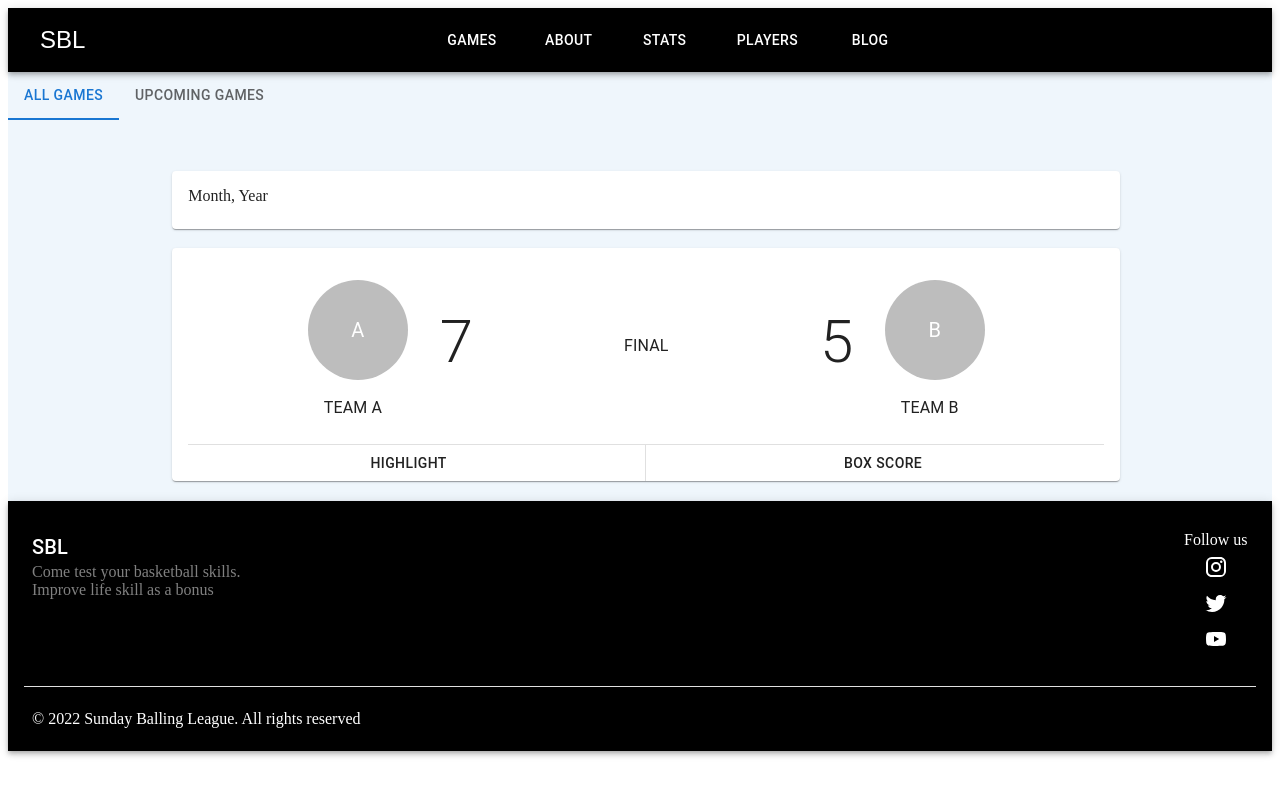
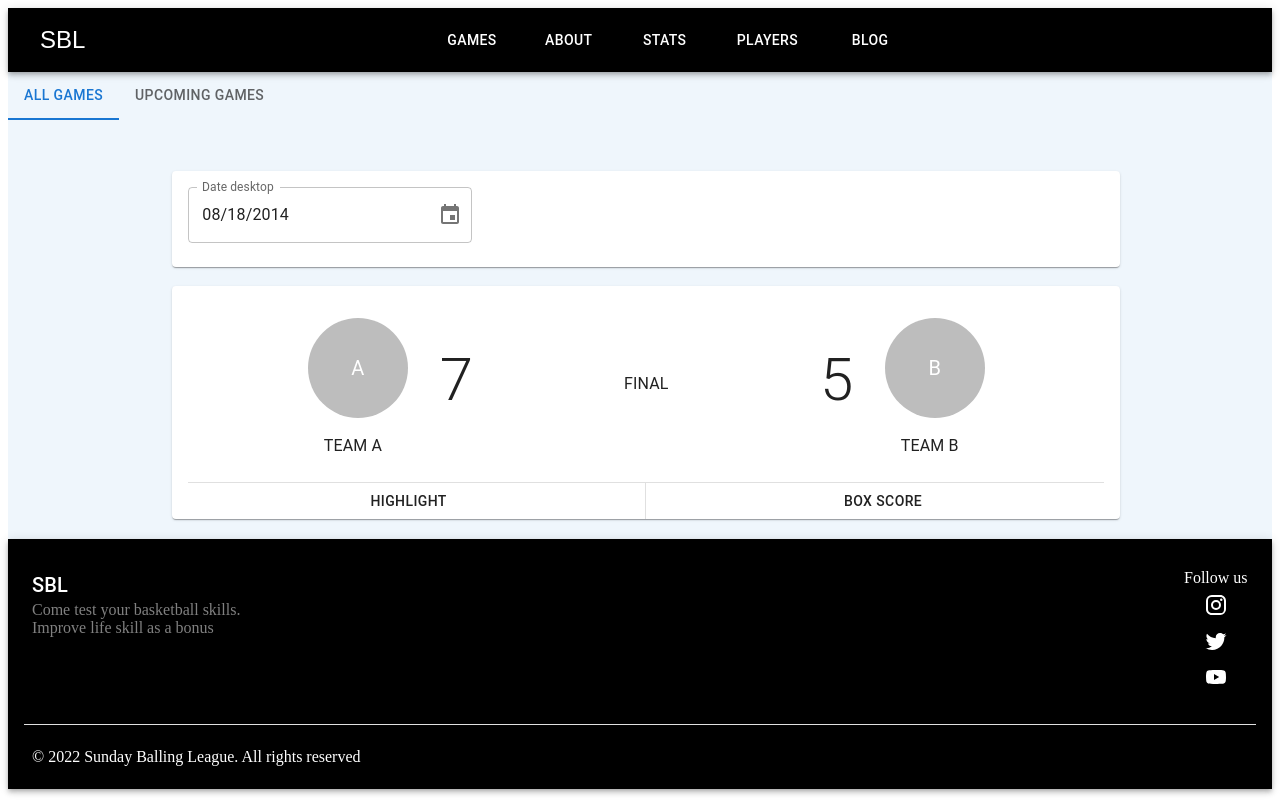
Before and after one commit to walethesolution/SBL, a React (Create React App) app in the folder sbl-frontend/: page /games in a window 1280 px wide. Built offline with nearby package versions, Linux system fonts and the light colour scheme.

Commit message:
Add date on games page

```diff
--- a/sbl-frontend/src/components/blog/index.tsx
+++ b/sbl-frontend/src/components/blog/index.tsx
@@ -1,4 +1,4 @@
-import { Box, Grid, Typography, Tabs, Tab } from "@mui/material";
+import { Box, Grid, Typography } from "@mui/material";
 
 export default function Blog() {
   return (
--- a/sbl-frontend/src/components/games/index.tsx
+++ b/sbl-frontend/src/components/games/index.tsx
@@ -14,12 +14,24 @@ import {
 } from "@mui/material";
 import TabPanel from "../tabPanel";
 import { a11yProps } from "../../utils";
+import dayjs from "dayjs";
+import TextField from "@mui/material/TextField";
+import { LocalizationProvider } from "@mui/x-date-pickers/LocalizationProvider";
+import { AdapterDayjs } from "@mui/x-date-pickers/AdapterDayjs";
+import { DesktopDatePicker } from "@mui/x-date-pickers/DesktopDatePicker";
 
 export default function Games() {
   const [value, setValue] = React.useState(0);
+  const [dateValue, setDateValue] = React.useState(
+    dayjs("2014-08-18T21:11:54")
+  );
 
   const handleChange = (event: React.SyntheticEvent, newValue: number) => {
     setValue(newValue);
+  };
+
+  const handleDateChange = (newDateValue: any) => {
+    setDateValue(newDateValue);
   };
 
   return (
@@ -42,7 +54,17 @@ export default function Games() {
         >
           <Stack>
             <Card>
-              <CardContent>Month, Year</CardContent>
+              <CardContent>
+                <LocalizationProvider dateAdapter={AdapterDayjs}>
+                  <DesktopDatePicker
+                    label="Date desktop"
+                    inputFormat="MM/DD/YYYY"
+                    value={dateValue}
+                    onChange={handleDateChange}
+                    renderInput={(params) => <TextField {...params} />}
+                  />
+                </LocalizationProvider>
+              </CardContent>
             </Card>
             <TabPanel value={value} index={0}>
               <Box>
```
